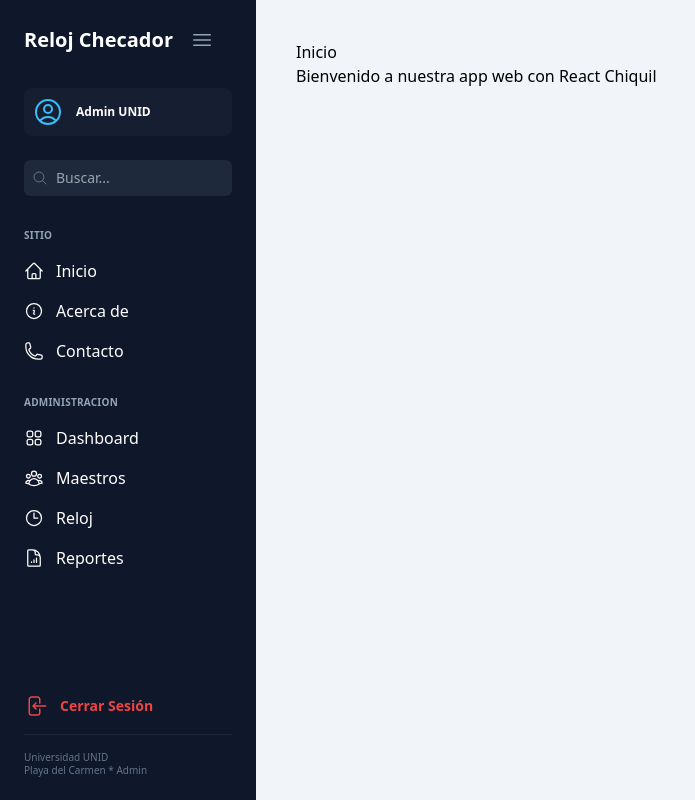
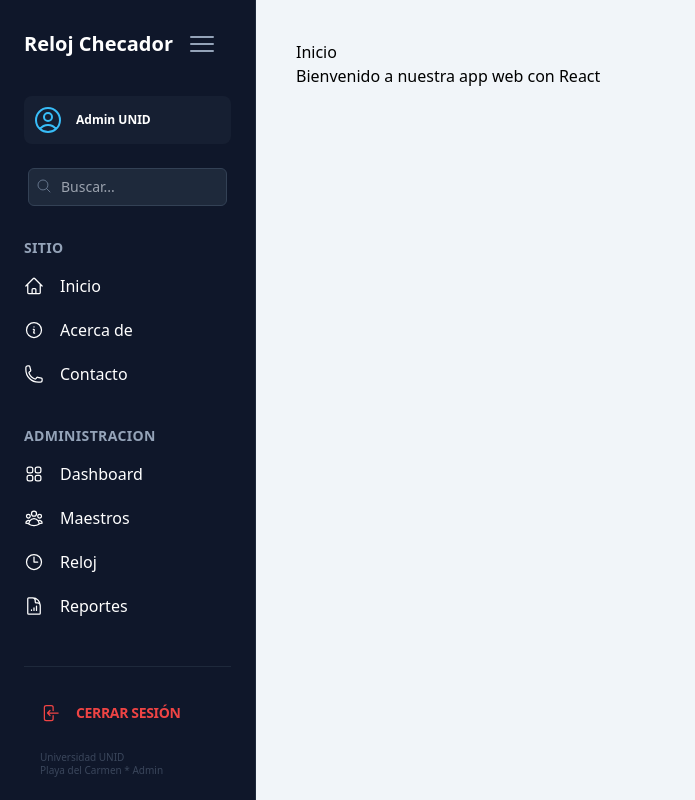
Before and after one commit to arlinchc/ontimeClock, a React (Vite) app: page / in a window 1280 px wide. Shown: the whole page, without its empty margins (0-695 px from the left). Built offline with nearby package versions, Linux system fonts and the light colour scheme.

Commit message:
cambios hechos en el sideba-Chiquil

```diff
--- a/src/components/Sidebar.jsx
+++ b/src/components/Sidebar.jsx
@@ -1,123 +1,130 @@
 import { useState } from 'react';
 import { Link } from 'react-router-dom';
+import {
     // Importamos los iconos de Heroicons
 // IMPORTANTE: Este módulo usa Heroicons.
 // Si ves un error de "module not found", ejecuta en la terminal:
 // npm install @heroicons/react
-import {
-    HomeIcon,
-    InformationCircleIcon,
-    PhoneIcon,
-    Squares2X2Icon,
-    UserGroupIcon,
-    ClockIcon,
-    DocumentChartBarIcon,
-    Bars3Icon,
-    MagnifyingGlassIcon,
-    ArrowLeftOnRectangleIcon,
-    UserCircleIcon
+    HomeIcon, InformationCircleIcon, PhoneIcon,
+    Squares2X2Icon, UserGroupIcon, ClockIcon,
+    DocumentChartBarIcon, Bars3Icon, MagnifyingGlassIcon,
+    ArrowLeftOnRectangleIcon, UserCircleIcon
 } from '@heroicons/react/24/outline';
 
+// Sidebar con secciones públicas y administrativas, colapsable, con perfil de usuario, buscador y botón de cerrar sesión
 function Sidebar() {
     const [isCollapsed, setIsCollapsed] = useState(false);
 
+    // Corregido: Ahora sí crecen al colapsar (h-8) y son normales al expandir (h-5)
+    const iconSize = isCollapsed ? 'h-8 w-8' : 'h-5 w-5';
+
+
+    // El sidebar se colapsa a 96px (w-24) y se expande a 256px (w-64).
     return (
-        <aside className={`${isCollapsed ? 'w-20' : 'w-64'} bg-slate-900 text-white min-h-screen p-6 flex flex-col transition-all duration-300`}>
+        <aside className={`${isCollapsed ? 'w-24' : 'w-64'} bg-slate-900 text-white min-h-screen p-6 flex flex-col transition-all duration-300 border-r border-slate-800`}>
 
-            {/* Cabecera y Botón Hamburguesa */}
+            {/* Cabecera y Hamburguesa */}
             <div className='flex items-center justify-between mb-8'>
                 {!isCollapsed && <h2 className='text-xl font-bold truncate'>Reloj Checador</h2>}
                 <button
                     onClick={() => setIsCollapsed(!isCollapsed)}
-                    className="p-1 hover:bg-slate-800 rounded text-slate-400 mx-auto"
+                    className="p-1 hover:bg-slate-800 rounded text-slate-400 mx-auto transition-colors"
                 >
-                    <Bars3Icon className="h-6 w-6" />
+                    <Bars3Icon className="h-8 w-8" />
                 </button>
             </div>
 
             {/* Perfil de Usuario */}
             <div className={`flex items-center gap-3 mb-6 p-2 rounded-lg bg-slate-800/50 ${isCollapsed ? 'justify-center' : ''}`}>
-                <UserCircleIcon className="h-8 w-8 text-sky-400 flex-shrink-0" />
+                <UserCircleIcon className={`${isCollapsed ? 'h-10 w-10' : 'h-8 w-8'} text-sky-400 shrink-0`} />
                 {!isCollapsed && <p className="text-xs font-bold truncate">Admin UNID</p>}
             </div>
 
             {/* Buscador */}
-            <div className={`relative mb-8 ${isCollapsed ? 'hidden' : 'block'}`}>
-                <span className="absolute inset-y-0 left-0 flex items-center pl-2 text-slate-500">
-                    <MagnifyingGlassIcon className="h-4 w-4" />
-                </span>
+            {!isCollapsed && (
+                <div className='relative mb-8 px-1'>
+                    <MagnifyingGlassIcon className="h-4 w-4 absolute left-3 top-2.5 text-slate-500" />
                     <input
                         type="text"
                         placeholder="Buscar..."
-                    className="w-full bg-slate-800 text-sm text-white rounded-md py-2 pl-8 pr-2 focus:outline-none focus:ring-1 focus:ring-sky-500"
+                        className="w-full bg-slate-800 text-sm text-white rounded-md py-2 pl-8 pr-2 focus:outline-none border border-slate-700"
                     />
                 </div>
+            )}
 
-            {/* Seccion publica */}
+            {/* SECCIÓN PÚBLICA */}
             <div className='mb-6'>
-                <p className={`text-slate-400 text-[10px] mb-4 uppercase tracking-wide font-bold ${isCollapsed ? 'text-center' : ''}`}>
+                <p className={`text-slate-400 text-sm mb-4 uppercase tracking-wide font-bold ${isCollapsed ? 'text-center' : ''}`}>
                     {isCollapsed ? '•' : 'Sitio'}
                 </p>
-                <nav className='flex flex-col gap-4'>
-                    <Link to="/" className='flex items-center gap-3 hover:text-sky-400 transition'>
-                        <HomeIcon className="h-5 w-5" />
+                <nav className='flex flex-col gap-5'>
+                    <Link to="/" className={`flex items-center gap-4 hover:text-sky-400 transition-all ${isCollapsed ? 'justify-center' : ''}`}>
+                        <HomeIcon className={`${iconSize} shrink-0`} />
                         {!isCollapsed && <span>Inicio</span>}
                     </Link>
-                    <Link to="/about" className='flex items-center gap-3 hover:text-sky-400 transition'>
-                        <InformationCircleIcon className="h-5 w-5" />
+                    <Link to="/about" className={`flex items-center gap-4 hover:text-sky-400 transition-all ${isCollapsed ? 'justify-center' : ''}`}>
+                        <InformationCircleIcon className={`${iconSize} shrink-0`} />
                         {!isCollapsed && <span>Acerca de</span>}
                     </Link>
-                    <Link to="/contact" className='flex items-center gap-3 hover:text-sky-400 transition'>
-                        <PhoneIcon className="h-5 w-5" />
+                    <Link to="/contact" className={`flex items-center gap-4 hover:text-sky-400 transition-all ${isCollapsed ? 'justify-center' : ''}`}>
+                        <PhoneIcon className={`${iconSize} shrink-0`} />
                         {!isCollapsed && <span>Contacto</span>}
                     </Link>
                 </nav>
             </div>
 
-            {/* Seccion administrativa */}
-            <div className='mt-2'>
-                <p className={`text-slate-400 text-[10px] mb-4 uppercase tracking-wide font-bold ${isCollapsed ? 'text-center' : ''}`}>
+            {/* SECCIÓN ADMINISTRATIVA */}
+            <div className='mt-4'>
+                <p className={`text-slate-400 text-sm mb-4 uppercase tracking-wide font-bold ${isCollapsed ? 'text-center' : ''}`}>
                     {isCollapsed ? '•' : 'Administracion'}
                 </p>
-                <nav className='flex flex-col gap-4'>
-                    <Link to="/admin" className='flex items-center gap-3 hover:text-sky-400 transition'>
-                        <Squares2X2Icon className="h-5 w-5" />
+                <nav className='flex flex-col gap-5'>
+                    <Link to="/admin" className={`flex items-center gap-4 hover:text-sky-400 transition-all ${isCollapsed ? 'justify-center' : ''}`}>
+                        <Squares2X2Icon className={`${iconSize} shrink-0`} />
                         {!isCollapsed && <span>Dashboard</span>}
                     </Link>
-                    <Link to="/teachers" className='flex items-center gap-3 hover:text-sky-400 transition'>
-                        <UserGroupIcon className="h-5 w-5" />
+                    <Link to="/teachers" className={`flex items-center gap-4 hover:text-sky-400 transition-all ${isCollapsed ? 'justify-center' : ''}`}>
+                        <UserGroupIcon className={`${iconSize} shrink-0`} />
                         {!isCollapsed && <span>Maestros</span>}
                     </Link>
-                    <Link to="/clock" className='flex items-center gap-3 hover:text-sky-400 transition'>
-                        <ClockIcon className="h-5 w-5" />
+                    <Link to="/clock" className={`flex items-center gap-4 hover:text-sky-400 transition-all ${isCollapsed ? 'justify-center' : ''}`}>
+                        <ClockIcon className={`${iconSize} shrink-0`} />
                         {!isCollapsed && <span>Reloj</span>}
                     </Link>
-                    <Link to="/reports" className='flex items-center gap-3 hover:text-sky-400 transition'>
-                        <DocumentChartBarIcon className="h-5 w-5" />
+                    <Link to="/reports" className={`flex items-center gap-4 hover:text-sky-400 transition-all ${isCollapsed ? 'justify-center' : ''}`}>
+                        <DocumentChartBarIcon className={`${iconSize} shrink-0`} />
                         {!isCollapsed && <span>Reportes</span>}
                     </Link>
                 </nav>
             </div>
 
-            {/* Espaciador (Este empuja todo lo de abajo al final) */}
             <div className='flex-1'/>
 
-            {/* Footer y Botón Cerrar Sesión (Esquina inferior izquierda) */}
-            <div className='mt-auto pt-6'>
-                <button className={`flex items-center gap-3 text-red-500 hover:text-red-400 transition mb-4 w-full ${isCollapsed ? 'justify-center' : ''}`}>
-                    <ArrowLeftOnRectangleIcon className="h-6 w-6" />
-                    {!isCollapsed && <span className='text-sm font-bold'>Cerrar Sesión</span>}
+            {/* Footer y Botón Cerrar Sesión CORREGIDO */}
+            <div className='mt-auto pt-6 border-t border-slate-800'>
+                <button
+                    className={`flex items-center gap-4 w-full px-4 py-3 rounded-xl transition-all group
+                    ${isCollapsed ? 'justify-center' : 'hover:bg-red-500/10'}`}
+                >
+                    <ArrowLeftOnRectangleIcon
+                        className={`${iconSize} text-red-500 group-hover:text-red-400 shrink-0`}
+                    />
+                    {!isCollapsed && (
+                        <span className='text-sm font-bold text-red-500 group-hover:text-red-400 uppercase tracking-tight'>
+                            Cerrar Sesión
+                        </span>
+                    )}
                 </button>
 
                 {!isCollapsed && (
-                    <div className='text-slate-500 text-[10px] border-t border-slate-800 pt-4 leading-tight'>
+                    <div className='mt-4 text-slate-500 text-[10px] px-4 leading-tight opacity-50'>
                          Universidad UNID <br />
                          Playa del Carmen * Admin
                     </div>
                 )}
             </div>
         </aside>
-    )
+    );
 }
 
 export default Sidebar;
--- a/src/pages/Home.jsx
+++ b/src/pages/Home.jsx
@@ -2,7 +2,7 @@ function Home(){
     return(
         <div>
             <h2>Inicio</h2>
-            <p>Bienvenido a nuestra app web con React Chiquil</p>
+            <p>Bienvenido a nuestra app web con React </p>
         </div>
     )
 }
```
Lines whose indentation alone changed are shown as unchanged.
